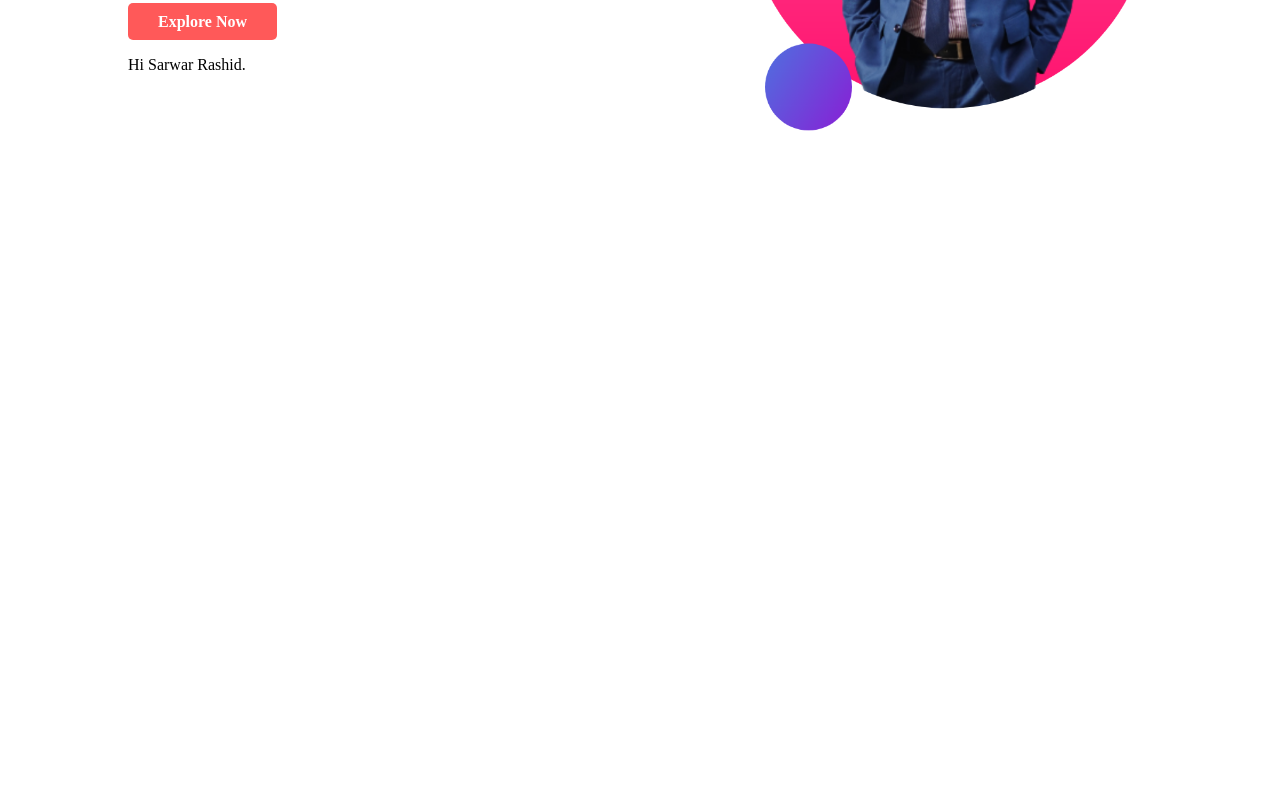
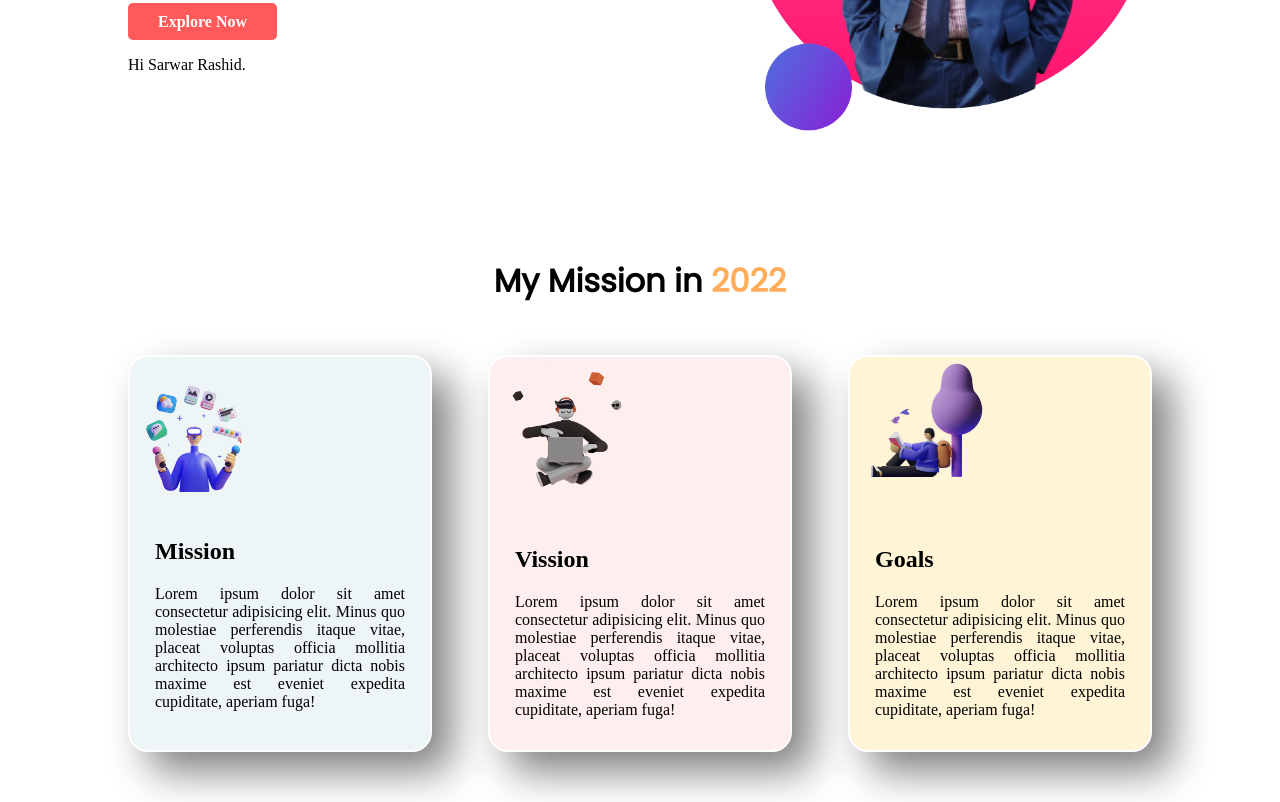
Before and after one commit to Sarwar-Rashid/web-developer-portfolio, a plain HTML site: page index.html in a window 1280 px wide. Shown: the part 351-1153 px from the top of the page. Before the commit the page ends 800 px from the top, so only its background shows below. Drawn offline with Linux system fonts and the light colour scheme.

Commit message:
second section design done

```diff
--- a/css/style.css
+++ b/css/style.css
@@ -44,3 +44,46 @@ span {
     width: 450px;
     padding-left: 100px;
 }
+
+.second-heading {
+    text-align: center;
+    margin-bottom: 50px;
+    font-family: 'Bitter', serif;
+    font-family: 'Poppins', sans-serif;
+}
+
+.second-section {
+    padding: 50px 100px;
+}
+
+.card-section {
+    display: flex;
+    justify-content: space-around;
+}
+
+.n-card {
+    width: 300px;
+    border: 2px solid white;
+    box-shadow: 20px 20px 40px gray;
+    border-radius: 20px;
+}
+
+#first-bg-color {
+    background-color: #EDF5F6;
+}
+
+#second-bg-color {
+    background-color: #FFEEEE;
+}
+
+#third-bg-color {
+    background-color: #FFF4D6;
+}
+
+.bottom-section {
+    padding: 15px 25px;
+}
+
+.n-image img {
+    width: 150px;
+}
--- a/index.html
+++ b/index.html
@@ -13,6 +13,10 @@
     <link rel="preconnect" href="https://fonts.googleapis.com">
     <link rel="preconnect" href="https://fonts.gstatic.com" crossorigin>
     <link href="https://fonts.googleapis.com/css2?family=Bitter:ital@1&family=Yeseva+One&display=swap" rel="stylesheet">
+
+    <link rel="preconnect" href="https://fonts.googleapis.com">
+    <link rel="preconnect" href="https://fonts.gstatic.com" crossorigin>
+    <link href="https://fonts.googleapis.com/css2?family=Bitter:ital@1&family=Poppins&display=swap" rel="stylesheet">
     <!-- google font family link ends here -->
     <link rel="stylesheet" href="css/style.css">
 </head>
@@ -39,6 +43,53 @@
     </div>
     <!-- first section ends here -->
 
+    <!-- second section starts here -->
+    <div class="second-section">
+        <div class="second-heading">
+            <h1>My Mission in <span>2022</span></h1>
+        </div>
+        <div class="card-section">
+            <div id="first-bg-color" class="n-card">
+                <div class="n-image">
+                    <img src="./images/illustrator-1.png" alt="mission illustrator image">
+                </div>
+                <div class="bottom-section">
+                    <h2>Mission</h2>
+                    <p>Lorem ipsum dolor sit amet consectetur adipisicing elit. Minus quo molestiae perferendis
+                        itaque
+                        vitae, placeat voluptas officia mollitia architecto ipsum pariatur dicta nobis maxime est
+                        eveniet
+                        expedita cupiditate, aperiam fuga!</p>
+                </div>
+            </div>
+            <div id="second-bg-color" class="n-card">
+                <div class="n-image">
+                    <img src="./images/illustrator-2.png" alt="vission illustrator image">
+                </div>
+                <div class="bottom-section">
+                    <h2>Vission</h2>
+                    <p>Lorem ipsum dolor sit amet consectetur adipisicing elit. Minus quo molestiae perferendis itaque
+                        vitae, placeat voluptas officia mollitia architecto ipsum pariatur dicta nobis maxime est
+                        eveniet
+                        expedita cupiditate, aperiam fuga!</p>
+                </div>
+            </div>
+            <div id="third-bg-color" class="n-card">
+                <div class="n-image">
+                    <img src="./images/illustrator-3.png" alt="goals illustrator image">
+                </div>
+                <div class="bottom-section">
+                    <h2>Goals</h2>
+                    <p>Lorem ipsum dolor sit amet consectetur adipisicing elit. Minus quo molestiae perferendis itaque
+                        vitae, placeat voluptas officia mollitia architecto ipsum pariatur dicta nobis maxime est
+                        eveniet
+                        expedita cupiditate, aperiam fuga!</p>
+                </div>
+            </div>
+        </div>
+    </div>
+    <!-- second section ends here -->
+
 
 </body>
 
```
Also changed, not shown: images/illustrator-1.png (added), images/illustrator-2.png (added), images/illustrator-3.png (added).
